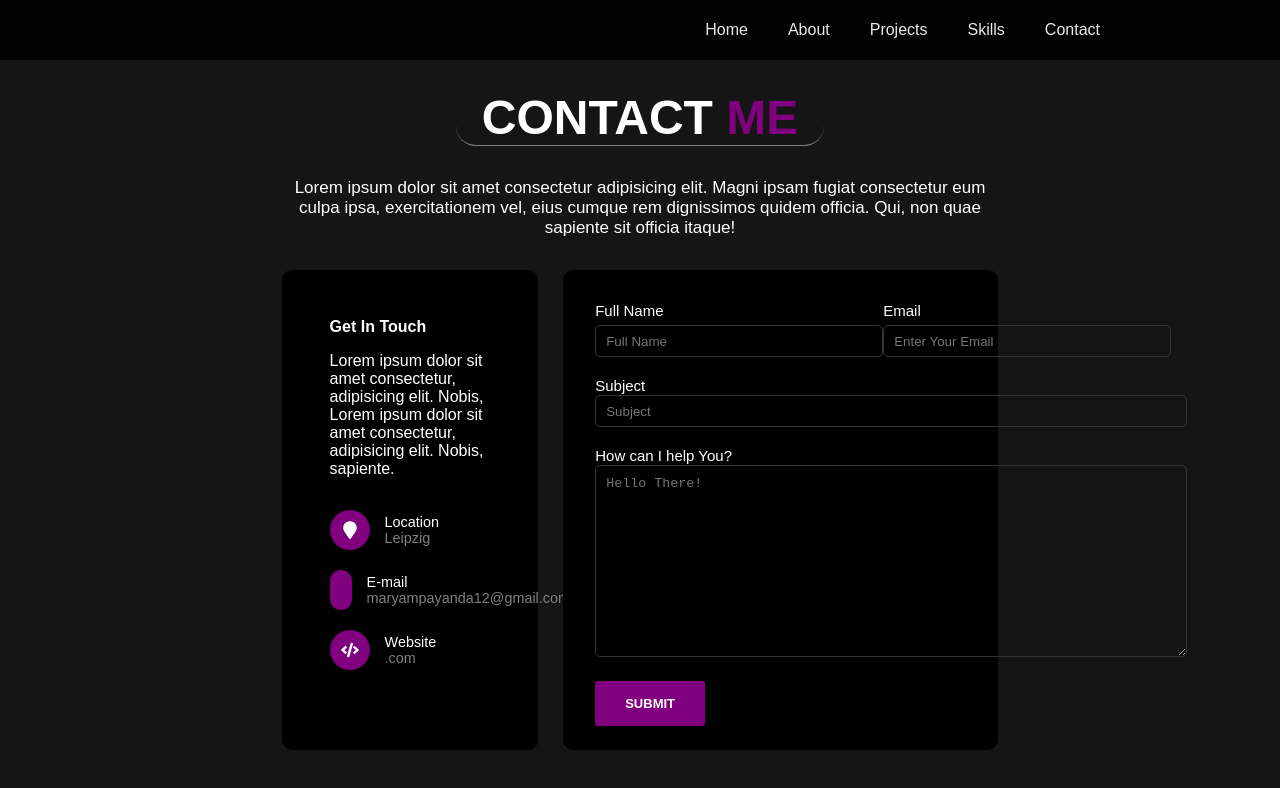
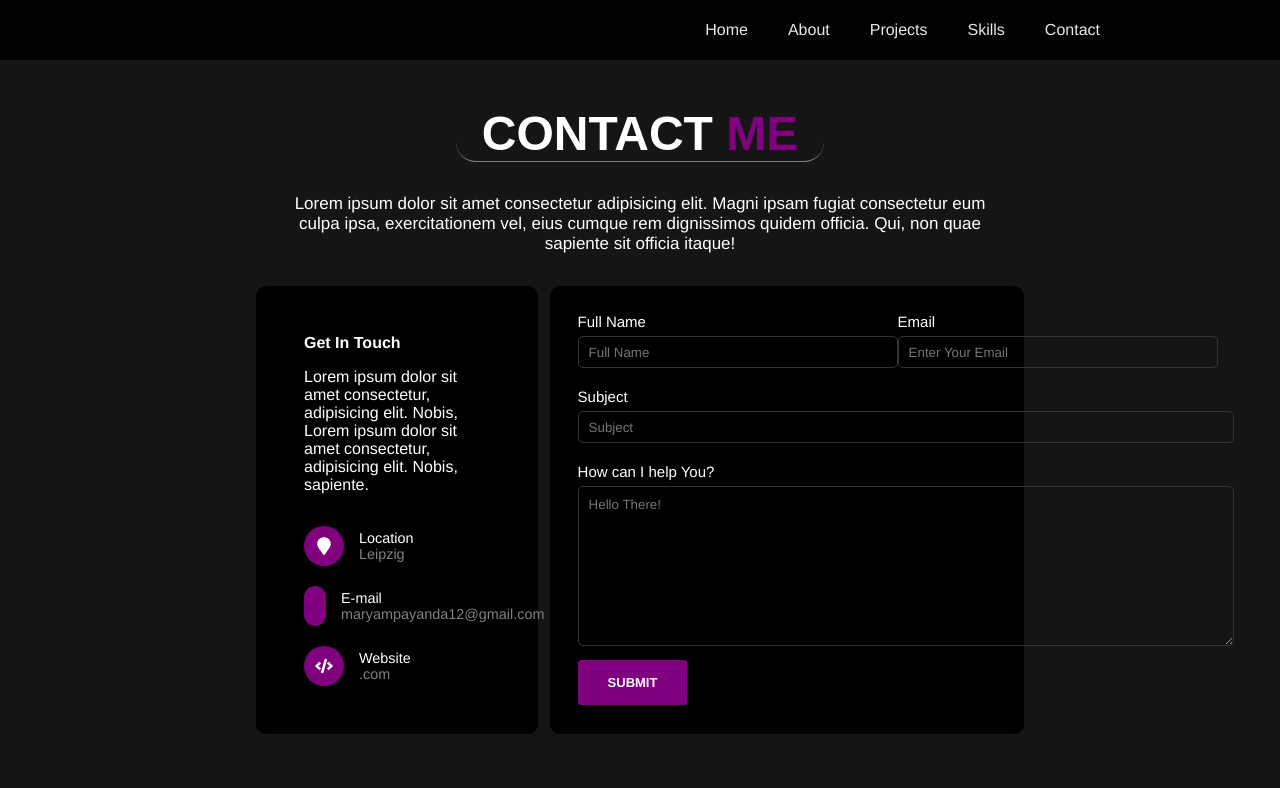
Before and after one commit to MaryamPayenda/portfolio-react, a React (Create React App) app: page /contact in a window 1280 px wide. Shown: the top 788 px of the page. Built offline with nearby package versions, Linux system fonts and the light colour scheme.

Commit message:
font changed

```diff
--- a/src/components/About/About.module.scss
+++ b/src/components/About/About.module.scss
@@ -4,7 +4,7 @@
   height: 90vh;
   margin: 0;
   align-items: center;
-  font-family: Arial, Helvetica, sans-serif;
+  font-family: Helvetica, sans-serif;
 }
 .Container {
   display: flex;
--- a/src/components/Contact/Contact.module.scss
+++ b/src/components/Contact/Contact.module.scss
@@ -4,7 +4,7 @@
   height: 90vh;
   margin: 0;
   align-items: center;
-  font-family: Arial, Helvetica, sans-serif;
+  font-family: Helvetica, sans-serif;
 }
 
 .Container {
@@ -44,15 +44,15 @@
 .Info {
   border-radius: 20px;
   display: flex;
-  width: 56vw;
-  height: 30rem;
+  width: 60vw;
+  height: 28rem;
   justify-content: space-between;
 
   .EmailInfo {
     background-color: black;
     border-radius: 10px;
     padding: 3rem;
-    width: 20vw;
+    width: 22vw;
 
     h2 {
       margin-top: 2rem;
@@ -88,8 +88,8 @@
 .FormInfo {
   background-color: black;
   border-radius: 10px;
-  width: 34vw;
-  padding: 2rem;
+  width: 37vw;
+  padding: 1.7rem;
   .PartOne {
     display: flex;
     justify-content: space-between;
@@ -97,7 +97,7 @@
       font-size: 15px;
     }
     input {
-      width: 18rem;
+      width: 20rem;
       background: transparent;
       border: 1px #353535 solid;
       border-radius: 5px;
@@ -118,7 +118,8 @@
       border: 1px #353535 solid;
       border-radius: 5px;
       height: 2rem;
-      width: 37rem;
+      width: 41rem;
+      margin-top: 5px;
       &::placeholder {
         padding: 10px;
       }
@@ -133,15 +134,16 @@
       background: transparent;
       border: 1px #353535 solid;
       border-radius: 5px;
-      height: 12rem;
-      width: 37rem;
+      height: 10rem;
+      width: 41rem;
+      margin-top: 5px;
       &::placeholder {
         padding: 10px;
       }
     }
   }
   .PartFour {
-    margin-top: 20px;
+    margin-top: 10px;
     input {
       color: white;
       background-color: purple;
--- a/src/components/Footer/Footer.js
+++ b/src/components/Footer/Footer.js
@@ -1,5 +1,5 @@
 import React from "react";
-import classes from "./Footer.module.css";
+import classes from "./Footer.module.scss";
 import {
   FaHome,
   FaUser,
--- a/src/sass/main.scss
+++ b/src/components/Footer/Footer.module.scss
@@ -1,31 +1,29 @@
-* {
-  margin: 0;
-  padding: 0;
-  box-sizing: border-box;
+/* social media */
+
+.Footer {
+  flex-wrap: wrap;
+  display: flex;
+  justify-content: flex-end;
+  align-items: stretch;
+  background-color: #161515;
+  color: white;
+  font-family: Arial, Helvetica, sans-serif;
 }
-body {
-  width: 100%;
-  height: 100%;
+.Media li {
+  list-style-type: none;
+  display: inline-block;
+  font-size: 30px;
+  color: #fff;
+  border-radius: 10%;
+  transition: 0.5s;
+  margin-left: 20px;
+  margin-right: 20px;
 }
-
-// .navbar {
-//   width: 100%;
-//   height: 55px;
-//   border-bottom: 2px solid green;
-//   padding-right: 0 20px;
-//   display: flex;
-//   justify-content: space-between;
-// }
-// .logo {
-//   padding: 15px 0;
-// }
-
-// ul {
-//   list-style-type: none;
-//   display: flex;
-//   justify-content: space-around;
-//   flex-flow: row nowrap;
-//   li {
-//     padding: 18px 10px;
-//   }
-// }
+.Media .fa {
+  /* display: flex;
+  justify-content: center;
+  align-items: center; */
+  width: 1.5rem;
+  height: 2rem;
+  color: gray;
+}
--- a/src/components/Home/Home.module.scss
+++ b/src/components/Home/Home.module.scss
@@ -6,7 +6,7 @@ body {
   justify-content: center;
   flex-direction: row-reverse;
   height: 90vh;
-  font-family: "Ubuntu", sans-serif;
+  font-family: Helvetica, sans-serif;
   color: white;
   text-align: center;
 }
--- a/src/components/Projects/Project.module.scss
+++ b/src/components/Projects/Project.module.scss
@@ -13,7 +13,7 @@
   flex-wrap: wrap;
   overflow: hidden;
   width: 960px;
-  font-family: Arial, Helvetica, sans-serif;
+  font-family: Helvetica, sans-serif;
 }
 .Photo {
   width: 280px;
--- a/src/components/nav/NavBar.module.scss
+++ b/src/components/nav/NavBar.module.scss
@@ -2,6 +2,7 @@
   margin: 0;
   padding: 0;
   box-sizing: border-box;
+  font-family: Helvetica, sans-serif;
 }
 .NavBar {
   background-color: black;
```
